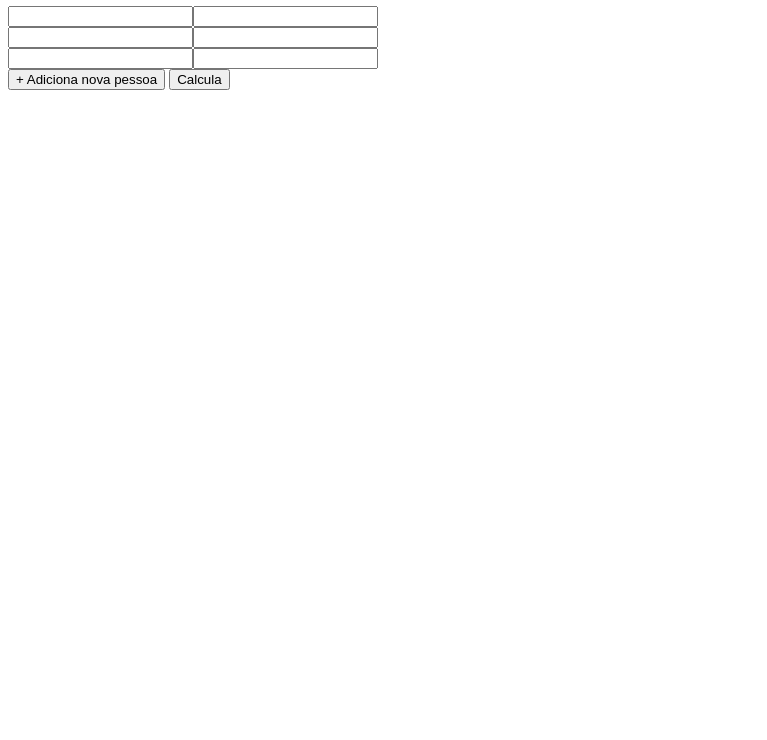
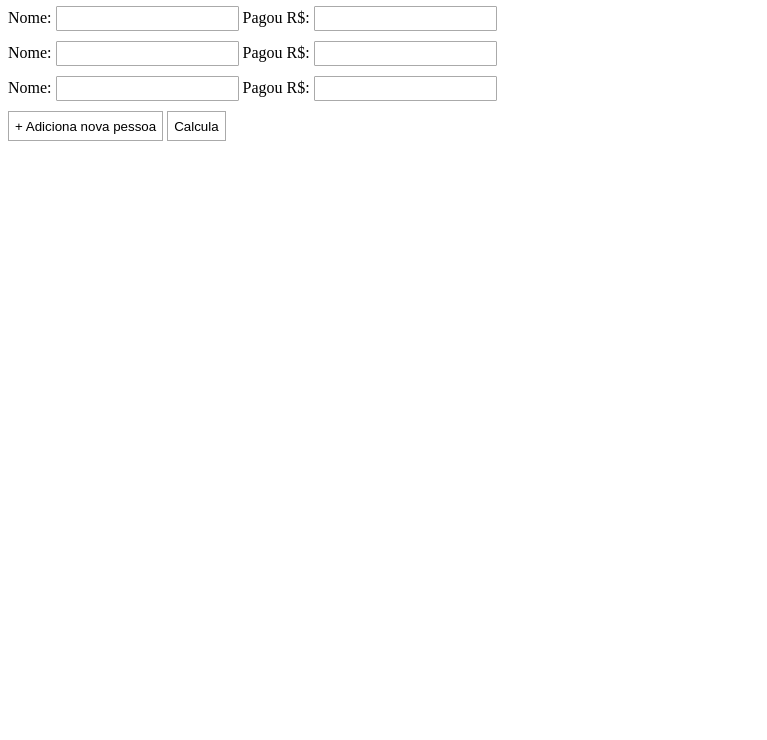
Before and after one commit to glauberramos/contadopapa, a plain HTML site: page index.html in a window 1280 px wide. Shown: the part 60-800 px from the top of the page, without its empty margins (0-767 px from the left). Drawn offline with Linux system fonts and the light colour scheme.

Commit message:
small changes

```diff
--- a/index.html
+++ b/index.html
@@ -7,15 +7,15 @@
 	<body>
 		<div>
 			<div id="pessoas">
-				<h1>Quem esta participando do evento?</h1>
+				<h1>Quem esta participando do churras/viagem/evento?</h1>
 				<div class="pessoa">
-					<input class="name" type="text"></input><input class="number" type="text"></input>
+					Nome: <input class="name" type="text"></input> Pagou R$: <input class="number" type="text"></input>
 				</div>
 				<div class="pessoa">
-					<input class="name" type="text"></input><input class="number" type="text"></input>
+					Nome: <input class="name" type="text"></input> Pagou R$: <input class="number" type="text"></input>
 				</div>
 				<div class="pessoa">
-					<input class="name" type="text"></input><input class="number" type="text"></input>
+					Nome: <input class="name" type="text"></input> Pagou R$: <input class="number" type="text"></input>
 				</div>
 				<button id="adiciona">+ Adiciona nova pessoa</button>
 				<button id="calcula">Calcula</button>
--- a/script.js
+++ b/script.js
@@ -1,7 +1,7 @@
 document.addEventListener("DOMContentLoaded", function() {
 	//click event
     $('#adiciona').click(function() {
-        $('#pessoas .pessoa').last().append('<div class=\"pessoa\"><input class=\"name\" type=\"text\"></input><input class=\"number\" type=\"text\"></input></div>')
+        $('#pessoas .pessoa').last().append('<div class=\"pessoa\">Nome: <input class=\"name\" type=\"text\"></input> Pagou R$: <input class=\"number\" type=\"text\"></input></div>')
     });
 
     $('#calcula').click(function() {
@@ -39,7 +39,7 @@ document.addEventListener("DOMContentLoaded", function() {
         });
 
         $('#resultado').html($('#resultado').html() + 'Total conta: ' + resultado.totalConta + '<br>');
-        $('#resultado').html($('#resultado').html() + 'Volar por pessoa: ' + resultado.valorPorPessoa + '<br>');
+        $('#resultado').html($('#resultado').html() + 'Volar por pessoa: ' + Math.round(resultado.valorPorPessoa*100)/100 + '<br>');
 
         for (var string in resultado.final) {
             $('#resultado').html($('#resultado').html() + resultado.final[string] + '<br>');
@@ -53,17 +53,7 @@ var resultado = {
     final: []
 }
 
-var pessoas = [
-    // { nome: 'Glauber Ramos', pagou: 153.33 },
-    // { nome: 'Gabriel Andrade', pagou: 0 },
-    // { nome: 'Diogo Ribeiro', pagou: 47.11 },
-    // { nome: 'Thaisse dos Campos', pagou: 98.12 },
-    // { nome: 'Pedro Palaoro', pagou: 11.32 },
-    // { nome: 'Rodrigo Testa', pagou: 22 },
-    // { nome: 'Déia Veleoe', pagou: 98.12 },
-    // { nome: 'Lucas Valadares', pagou: 165 },
-    // { nome: 'Fernanada Paganini', pagou: 33 }
-];
+var pessoas = [];
 
 
 function precisaReceber(pessoa) {
--- a/style.css
+++ b/style.css
@@ -4,3 +4,21 @@
 	width: 100%;
 	height: 600px;
 }
+
+input {
+	background: white;
+	border-radius: 1px;
+	border: 1px solid #aaa;
+	height: 25px;
+}
+
+.pessoa {
+	margin-bottom: 10px;
+}
+
+button {
+	border: 1px solid #aaa;
+	height: 30px;
+	background: white;
+	cursor: pointer;
+}
```
